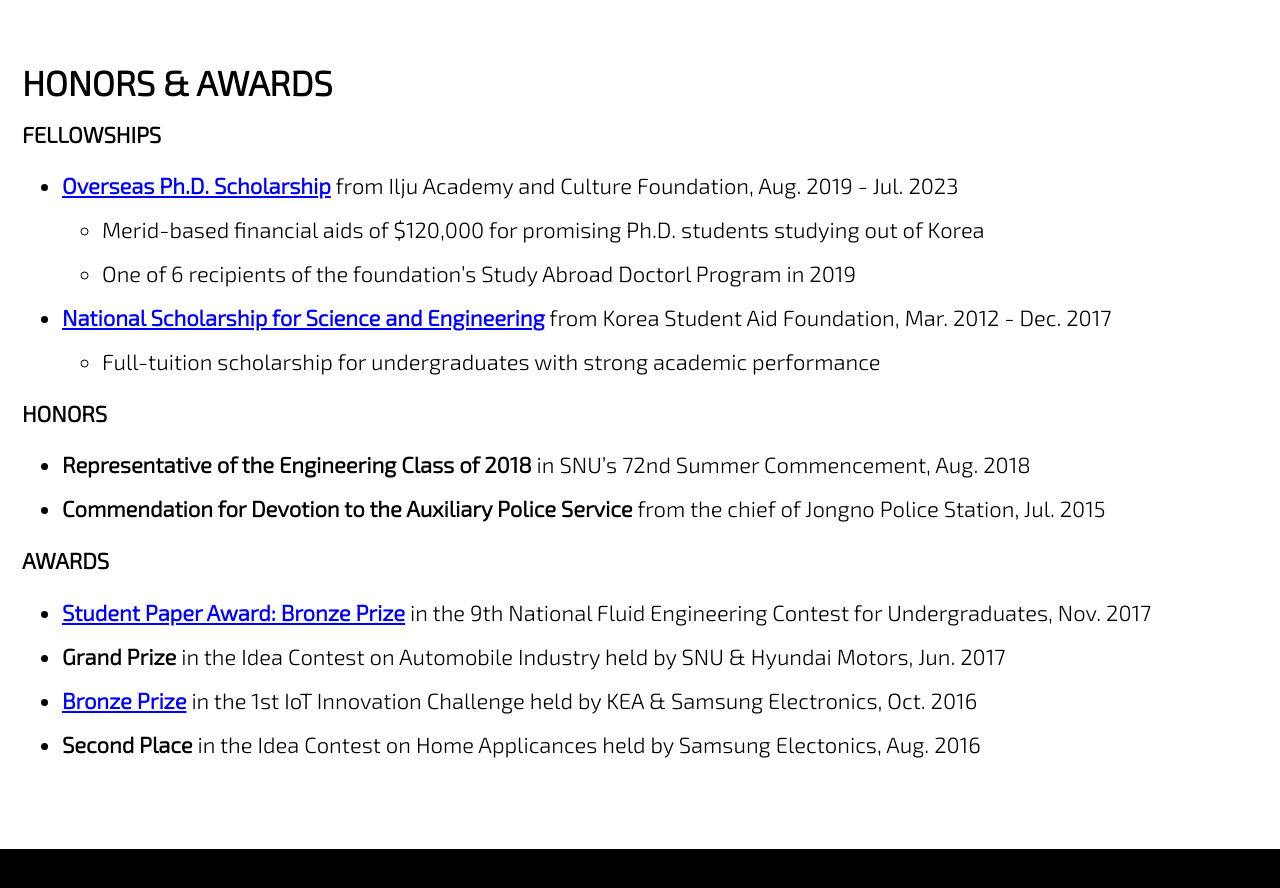
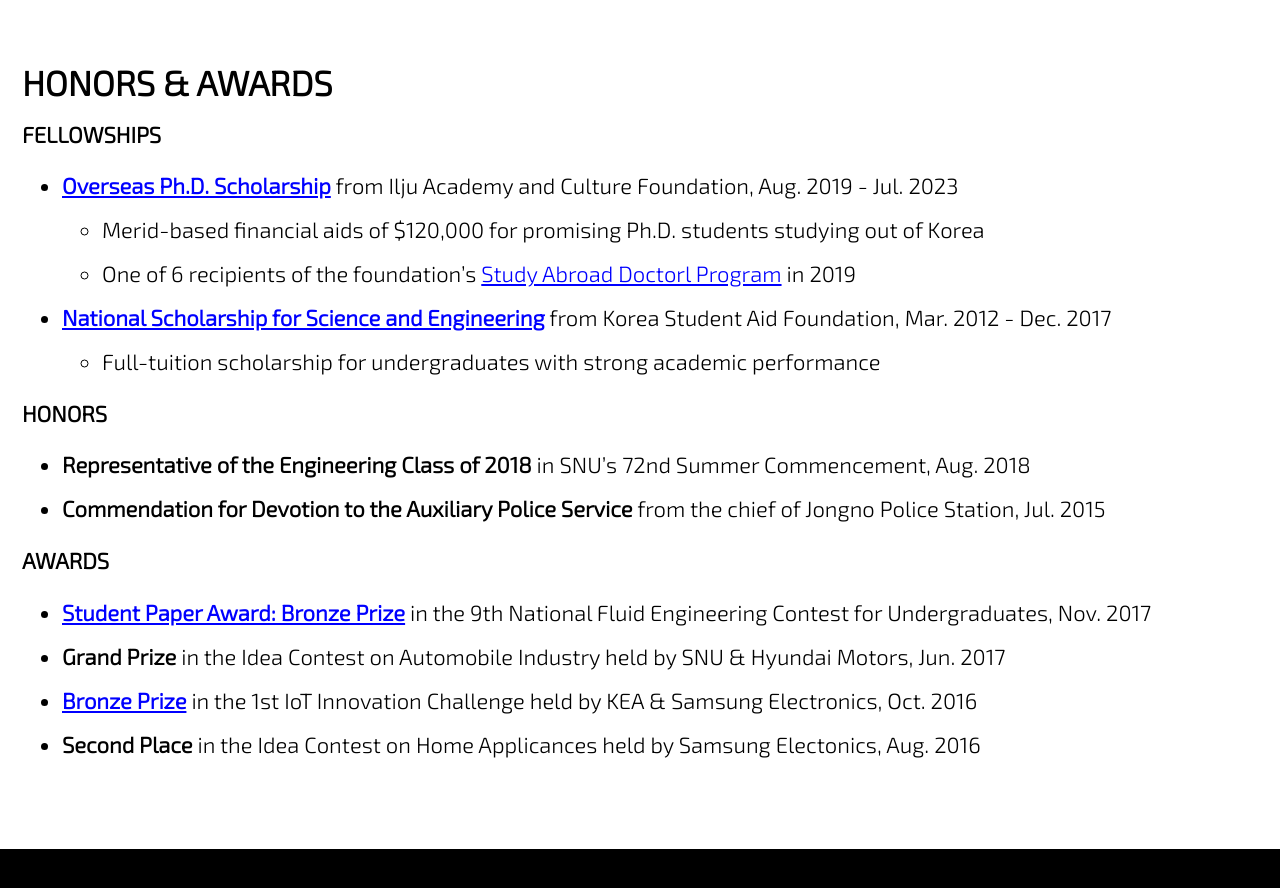
Before and after one commit to jun9303/jun9303.github.io, a Jekyll site: the page built from _pages/about.md, in a window 1280 px wide and 900 px high, scrolled down 2616 px. Shown: the top 888 px of the window. Built offline with Jekyll 4.4.1, drawn with Linux system fonts in a browser that asks for light colours; cached includes are drawn as plain includes; nearby versions of some CDN libraries; part of the change alters nothing that is shown.

Commit message:
Signed-off-by: Joon <jun9303@gmail.com>

```diff
--- a/_pages/about.md
+++ b/_pages/about.md
@@ -83,7 +83,7 @@ feature_row:
 
 - **[Overseas Ph.D. Scholarship](http://www.taekwanggroup.co.kr/homepage/eng/iljuFoundationIntro.do)** from Ilju Academy and Culture Foundation, Aug. 2019 - Jul. 2023
   + Merid-based financial aids of $120,000 for promising Ph.D. students studying out of Korea
-  + One of 6 recipients of the foundation's Study Abroad Doctorl Program in 2019
+  + One of 6 recipients of the foundation's [Study Abroad Doctorl Program](https://educationusa.state.gov/scholarships/study-abroad-doctoral-programilju-academy-and-culture-foundation) in 2019
 - **[National Scholarship for Science and Engineering](http://www.kosaf.go.kr/eng/jsp/aid/aid02_01_01.jsp?ttab1=0)** from Korea Student Aid Foundation, Mar. 2012 - Dec. 2017
   + Full-tuition scholarship for undergraduates with strong academic performance
 
```
